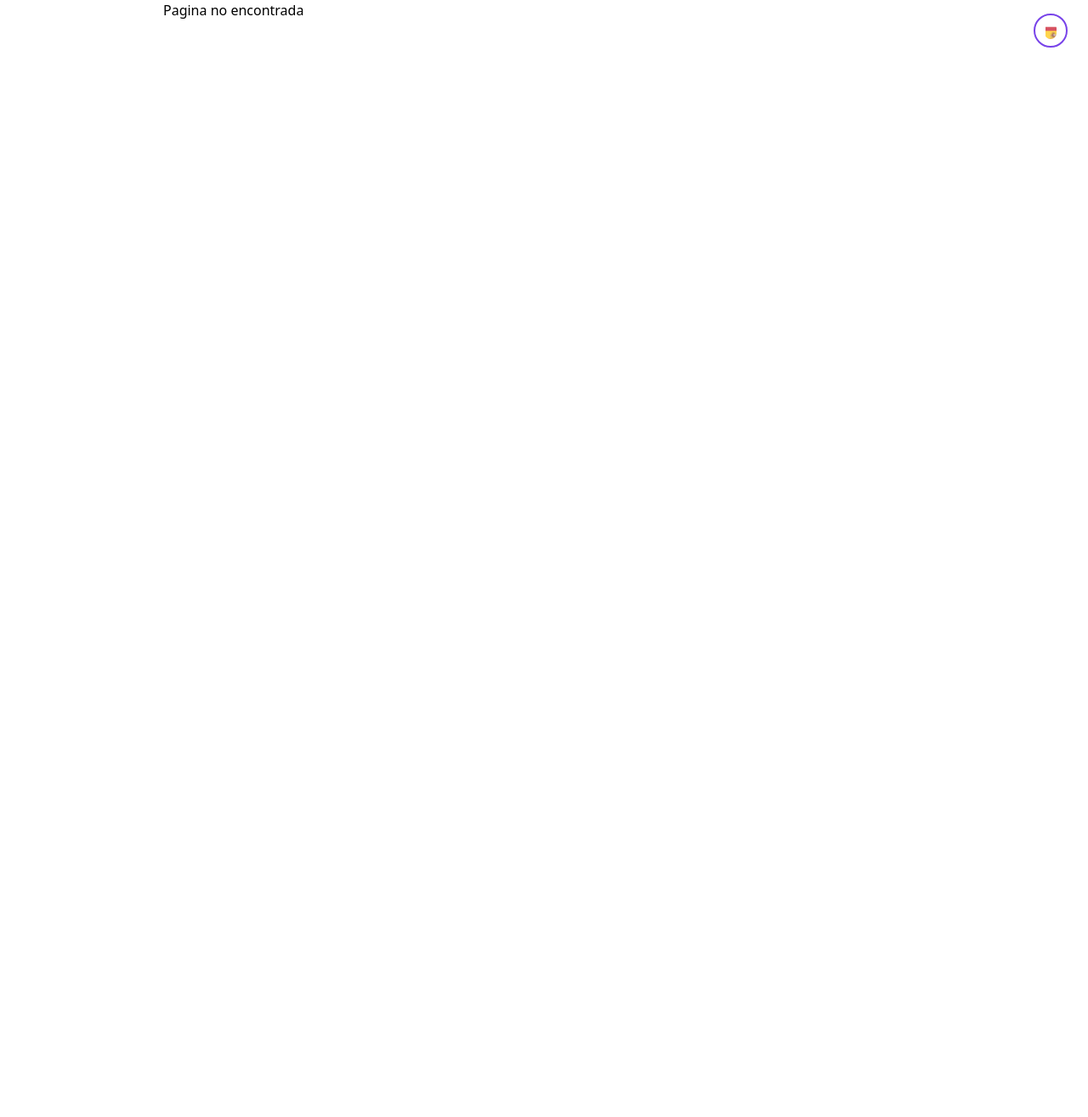
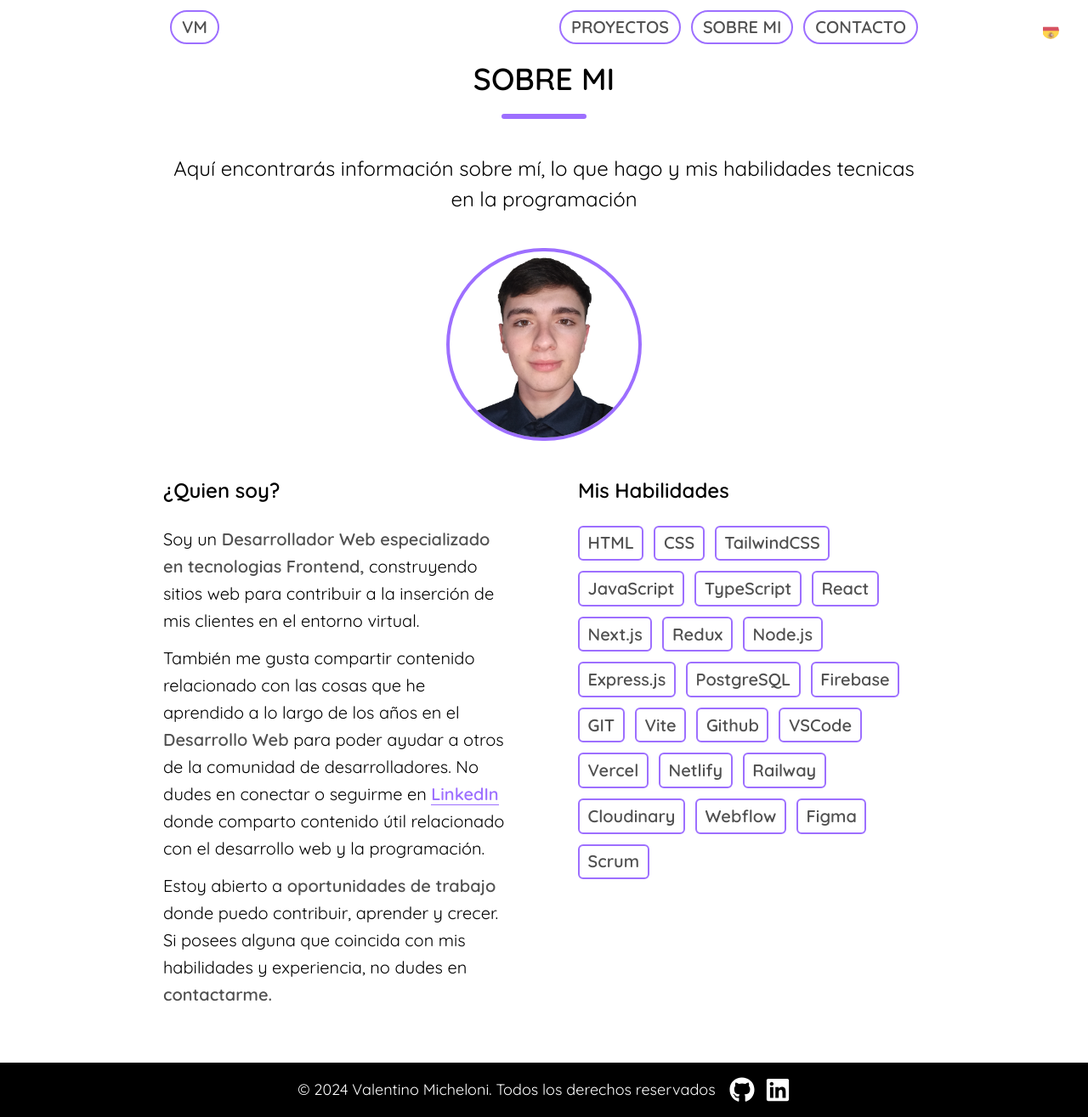
Before and after one commit to upon-X/portfolio-r, a React (Vite) app: page /aboutme in a window 1280 px wide. Shown: the whole page at 85% size. Before the commit the page ends 800 px from the top, so only its background shows below. Built offline with nearby package versions, Linux system fonts and the light colour scheme.

Commit message:
changed a lot at navbar, footer, landing, aboutme, tailwind, routes, etc

```diff
--- a/src/App.tsx
+++ b/src/App.tsx
@@ -3,16 +3,24 @@ import { BtnChangeLanguage } from "./components/btnChangeLanguage";
 import Projects from "./components/Projects";
 import NotFound from "./components/NotFound/NotFound";
 import Landing from "./components/Landing";
+import Contact from "./components/Contact";
+import AboutMe from "./components/AboutMe";
+import Navbar from "./components/Navbar";
+import Footer from "./components/Footer";
 
 function App() {
   return (
     <>
       <BtnChangeLanguage />
+      <Navbar />
       <Routes>
         <Route path={"*"} element={<NotFound />} />
         <Route path={"/"} element={<Landing />} />
+        <Route path={"/aboutme"} element={<AboutMe />} />
         <Route path={"/projects"} element={<Projects />} />
+        <Route path={"/contact"} element={<Contact />} />
       </Routes>
+      <Footer />
     </>
   );
 }
--- a/src/components/AboutMe/Description.tsx
+++ b/src/components/AboutMe/Description.tsx
@@ -5,9 +5,9 @@ export const Description = () => {
 
   return (
     <div className="flex flex-col gap-6 items-start text-xl leading-8">
-      <h4 className="font-semibold">
+      <h5 className="font-semibold text-2xl">
         {content?.aboutMe[language].shortDesc.title}
-      </h4>
+      </h5>
       <div className="flex flex-col gap-3">
         <p>
           {content?.aboutMe[language].shortDesc.p1First}
@@ -22,6 +22,7 @@ export const Description = () => {
             {content?.aboutMe[language].shortDesc.p2Highlight}
           </span>
           {content?.aboutMe[language].shortDesc.p2Second}
+          {/* LinkedIn link */}
           <a
             target="_blank"
             href={linkedInUrl}
--- a/src/components/AboutMe/MySkills.tsx
+++ b/src/components/AboutMe/MySkills.tsx
@@ -30,14 +30,14 @@ export const MySkils = () => {
 
   return (
     <div className="flex flex-col gap-6">
-      <h4 className="font-semibold">
+      <h5 className="font-semibold text-2xl">
         {content?.aboutMe[language].mySkills.title}
-      </h4>
+      </h5>
       <div className="flex flex-wrap gap-3 text-xl select-none">
         {Skills.map((skill, index) => (
           <div
             key={index}
-            className="border-2 border-purple rounded-md px-[0.6rem] py-[0.3rem] font-semibold text-gray hover:bg-purple hover:text-white transition-all"
+            className="border-2 border-purple rounded-md px-[0.6rem] py-[0.3rem] font-semibold text-gray hover:bg-purple hover:text-white hover:-translate-y-1 transition-all"
           >
             {skill}
           </div>
--- a/src/components/AboutMe/index.tsx
+++ b/src/components/AboutMe/index.tsx
@@ -1,18 +1,20 @@
 import { useTranslation } from "../../context/TranslationContext";
 import { Description } from "./Description";
 import { MySkils } from "./MySkills";
-import myPhoto from "../../assets/myphoto.webp";
+import myPhoto from "../../assets/myphotonobg.png";
 
 export default function AboutMe() {
   const { content, language } = useTranslation();
   return (
     <section className="flex flex-col gap-10 items-center">
-      <h2 className="flex flex-col gap-3 items-center uppercase">
+      <h3 className="flex flex-col gap-3 items-center uppercase text-4xl font-semibold">
         {content?.aboutMe[language].title}
         <span className="w-[100px] border-b-[6px] rounded-full border-purple text-transparent"></span>
-      </h2>
-      <h3 className="text-center">{content?.aboutMe[language].subtitle}</h3>
-      <div className="w-[250px] overflow-hidden rounded-full border-[4px] border-purple">
+      </h3>
+      <h4 className="text-center text-2xl">
+        {content?.aboutMe[language].subtitle}
+      </h4>
+      <div className="w-[230px] overflow-hidden rounded-full border-4 border-purple hover:bg-purple hover:scale-105 hover:border-white transition-all">
         <img src={myPhoto} alt="Valentino Micheloni Photo" />
       </div>
       <div className="grid grid-cols-2 gap-20">
--- a/src/components/Footer/index.tsx
+++ b/src/components/Footer/index.tsx
@@ -1,10 +1,22 @@
 import { useTranslation } from "../../context/TranslationContext";
+import { FaGithub, FaLinkedin } from "react-icons/fa6";
 
 export default function Footer() {
   const { language, content } = useTranslation();
+  const linkedinUrl = "https://www.linkedin.com/in/valentino-micheloni/";
+  const githubUrl = "https://github.com/upon-X";
+
   return (
-    <footer className="text-center bg-black text-white h-[8vh] p-6">
-      {content?.footer[language].rightsReserved}
+    <footer className="flex justify-center items-center gap-4 bg-black text-white text-lg md:text-base sm:text-base h-[8vh] p-6 mt-16">
+      <p>{content?.footer[language].rightsReserved}</p>
+      <div className="flex gap-3 text-white text-3xl md:text-2xl sm:text-2xl">
+        <a target="_blank" href={githubUrl}>
+          <FaGithub />
+        </a>
+        <a target="_blank" href={linkedinUrl}>
+          <FaLinkedin />
+        </a>
+      </div>
     </footer>
   );
 }
--- a/src/components/Landing/BtnsLinks.tsx
+++ b/src/components/Landing/BtnsLinks.tsx
@@ -3,7 +3,7 @@ import { Link } from "react-router-dom";
 
 export const BtnsLinks = () => {
   return (
-    <div className="flex gap-10 text-purple">
+    <div className="flex justify-center gap-10 text-purple">
       <Link
         to={"/aboutme"}
         className="flex items-center justify-center p-1 bg-white rounded-md border-4 border-purple
@@ -11,7 +11,7 @@ export const BtnsLinks = () => {
           transition-all
           "
       >
-        <FaRegAddressCard className="w-[2.5rem] h-[2.5rem]" />
+        <FaRegAddressCard className="w-[2.9rem] h-[2.9rem]" />
       </Link>
 
       <Link
@@ -21,7 +21,7 @@ export const BtnsLinks = () => {
           transition-all
           "
       >
-        <FaCode className="w-[2.5rem] h-[2.5rem]" />
+        <FaCode className="w-[2.9rem] h-[2.9rem]" />
       </Link>
 
       <Link
@@ -31,7 +31,7 @@ export const BtnsLinks = () => {
           transition-all
           "
       >
-        <FaRegMessage className="w-[2.5rem] h-[2.5rem]" />
+        <FaRegMessage className="w-[2.9rem] h-[2.9rem]" />
       </Link>
     </div>
   );
--- a/src/components/Landing/index.tsx
+++ b/src/components/Landing/index.tsx
@@ -3,9 +3,9 @@ import Presentation from "./Presentation";
 
 export default function Landing() {
   return (
-    <div className="h-screen bg-[url('/bglanding.webp')]">
+    <section className="flex flex-col justify-center h-[92vh] w-screen gap-60 bg-[url('/bglanding.webp')]">
       <Presentation />
       <BtnsLinks />
-    </div>
+    </section>
   );
 }
--- a/src/components/Navbar/index.tsx
+++ b/src/components/Navbar/index.tsx
@@ -1,14 +1,37 @@
+import { Link } from "react-router-dom";
 import { useTranslation } from "../../context/TranslationContext";
 
 export default function Navbar() {
   const { language } = useTranslation();
   return (
-    <nav className="flex items-center justify-around h-[10vh]">
-      <button className="font-semibold text-xl hover:bg-transparent cursor-default hover:text-black">
+    <nav className="flex text-xl items-center justify-around h-[8vh] font-semibold text-gray uppercase">
+      <Link
+        to="/"
+        className="border-2 rounded-full border-purple px-3 py-1 hover:bg-purple hover:text-white transition-all"
+      >
         VM
-      </button>
+      </Link>
       <div className="flex items-center gap-3">
-        <button>{language === "es" ? "CONTACTO" : "CONTACT"}</button>
+        <Link
+          to="/projects"
+          className="border-2 rounded-full border-purple px-3 py-1 hover:bg-purple hover:text-white transition-all"
+        >
+          {language === "es" ? "Proyectos" : "Projects"}
+        </Link>
+
+        <Link
+          to="/aboutme"
+          className="border-2 rounded-full border-purple px-3 py-1 hover:bg-purple hover:text-white transition-all"
+        >
+          {language === "es" ? "Sobre Mi" : "About Me"}
+        </Link>
+
+        <Link
+          to="/contact"
+          className="border-2 rounded-full border-purple px-3 py-1 hover:bg-purple hover:text-white transition-all"
+        >
+          {language === "es" ? "Contacto" : "Contact"}
+        </Link>
       </div>
     </nav>
   );
--- a/src/index.css
+++ b/src/index.css
@@ -5,6 +5,8 @@
   --FFJulius: "Julius Sans One", sans-serif;
   --FFJost: "Jost", sans-serif;
   --FFFigtree: "Figtree", sans-serif;
+  --FFJosefin: "Josefin Sans", sans-serif;
+  --FFQuicksand: "QuickSand", sans-serif;
 }
 
 @layer base {
@@ -12,9 +14,9 @@
     scroll-behavior: smooth;
   }
 
-  /* * {
-    font-family: var(--FFJulius);
-  } */
+  * {
+    font-family: var(--FFQuicksand);
+  }
 
   body {
     margin: 0;
@@ -22,23 +24,6 @@
   section {
     padding: 0 15vw;
   }
-
-  button {
-    font-family: var(--FFFigtree);
-    border-radius: 25px;
-    padding: 0.3rem 0.7rem;
-    font-size: 1.2rem;
-    border: 2px solid #7843e9;
-    text-transform: uppercase;
-    font-weight: 600;
-    transition: ease-in-out 0.2s;
-  }
-
-  button:hover {
-    color: white;
-    background-color: #7843e9;
-  }
-
   /* Embla Carousel en projects */
   .embla {
     overflow: hidden;
--- a/tailwind.config.js
+++ b/tailwind.config.js
@@ -5,9 +5,9 @@ export default {
     screens: {
       // media queries
       sm: { max: "480px" }, // móbile
-      md: { min: "481px" }, // tablet
-      lg: { min: "769px" }, // laptop
-      xl: { min: "1025px" }, // desktop
+      md: { min: "481px", max: "768px" }, // tablet
+      lg: { min: "769px", max: "1024px" }, // laptop
+      xl: { min: "1025px", max: "1366px" }, // desktop
       "2xl": { min: "1367px" }, // +desktop
     },
     fontSize: {
```
Also changed, not shown: src/components/Landing/Presentation.tsx (+2 -20 lines), src/assets/myphoto.webp (deleted), src/assets/myphotonobg.png (added).
